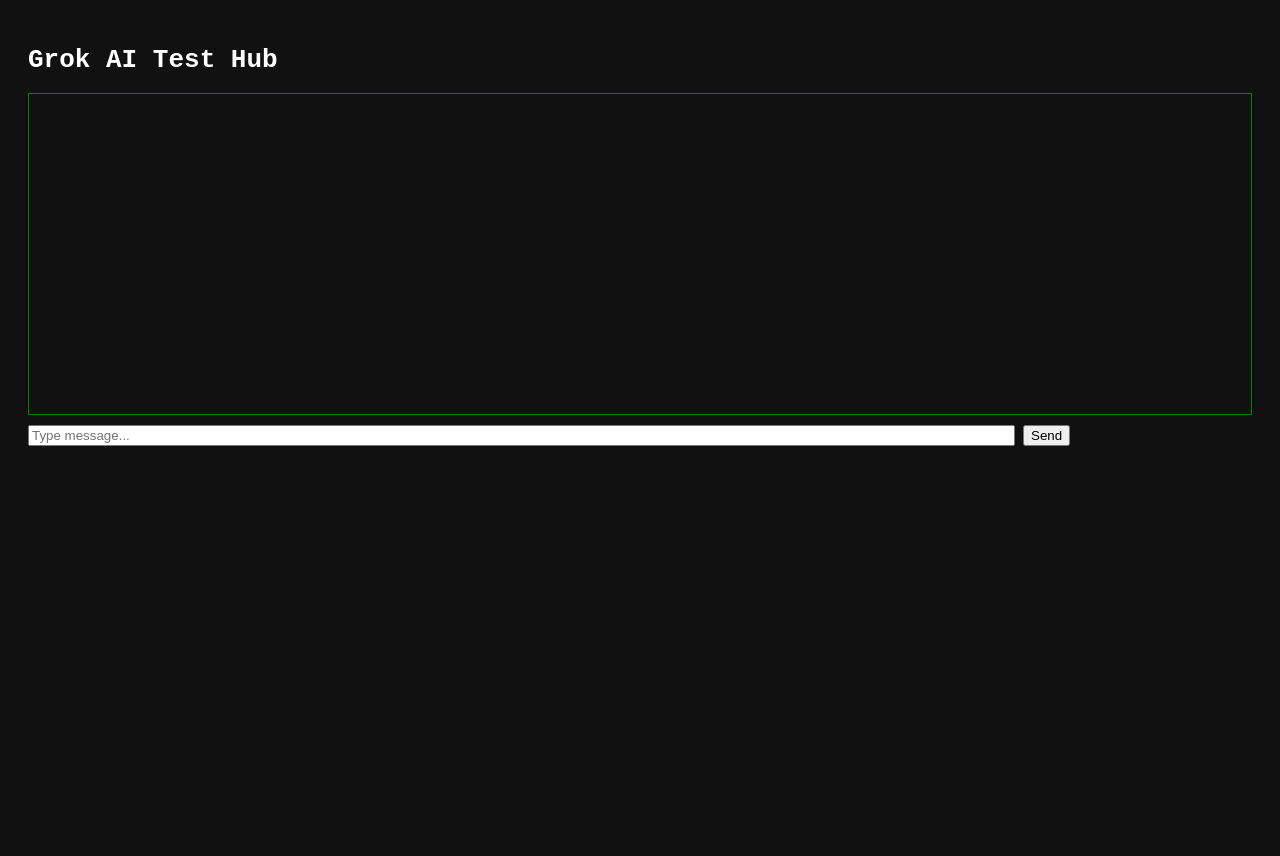
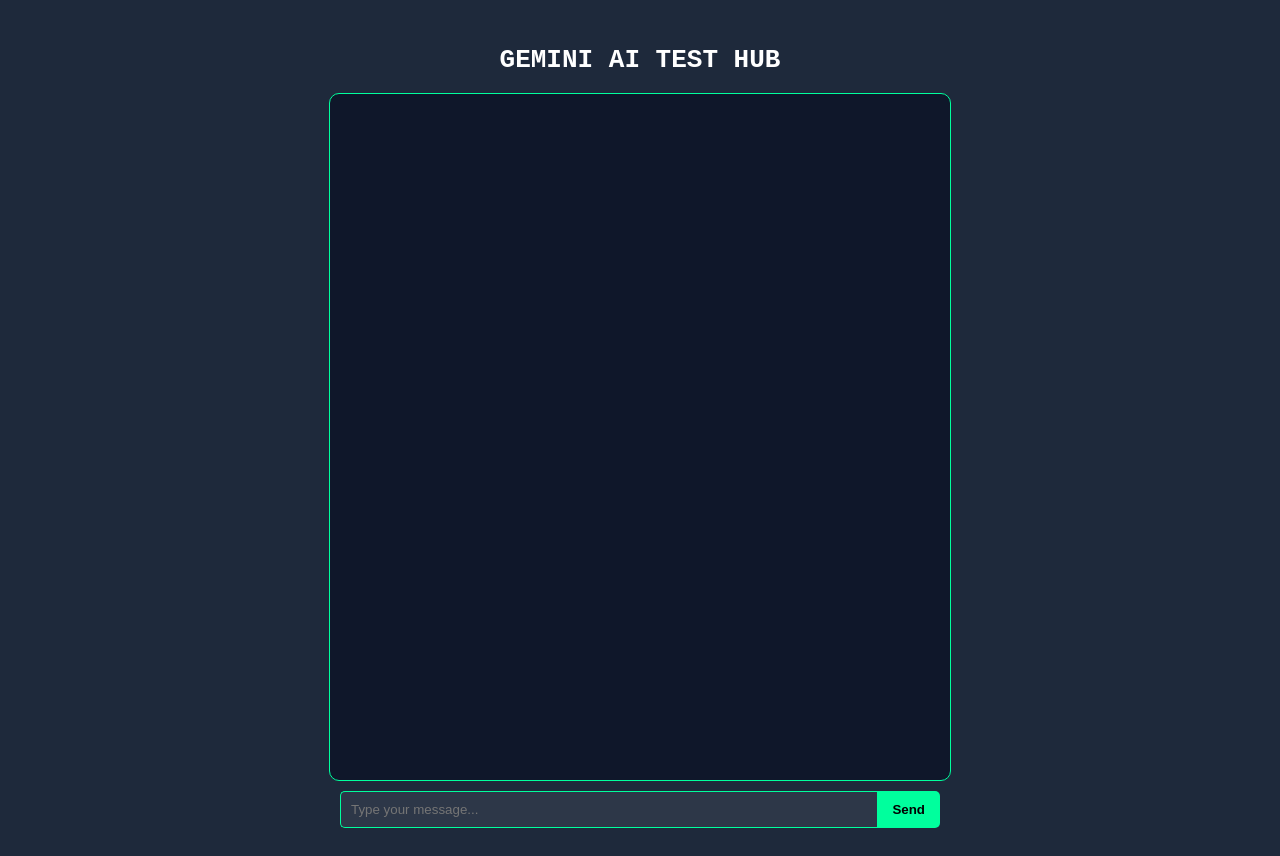
Before and after one commit to harrybrokk/Chatbot, a website: page public/index.html in a window 1280 px wide. Before the commit the page ends 800 px from the top, so only its background shows below. Drawn offline with nearby package versions, Linux system fonts and the light colour scheme; no server answers.

Commit message:
Update index.html

```diff
--- a/public/index.html
+++ b/public/index.html
@@ -2,20 +2,66 @@
 <html>
 <head>
     <meta charset="UTF-8">
-    <title>Grok Test</title>
+    <title>Gemini Test Hub</title>
     <script src="/socket.io/socket.io.js"></script>
     <style>
-        body { background: #111; color: #fff; padding: 20px; font-family: monospace; }
-        #output { border: 1px solid green; height: 300px; overflow-y: scroll; padding: 10px; margin-bottom: 10px; }
-        .user { color: cyan; }
-        .grok { color: lightgreen; }
+        body {
+            background: #1e293b;
+            color: #fff;
+            padding: 20px;
+            font-family: monospace;
+            display: flex;
+            flex-direction: column;
+            height: 100vh;
+            align-items: center;
+        }
+        #output {
+            border: 1px solid #00ff9d;
+            flex-grow: 1;
+            width: 100%;
+            max-width: 600px;
+            overflow-y: scroll;
+            padding: 10px;
+            margin-bottom: 10px;
+            border-radius: 10px;
+            background: #0f172a;
+        }
+        #input-container {
+            display: flex;
+            width: 100%;
+            max-width: 600px;
+            flex-shrink: 0;
+        }
+        #input {
+            flex-grow: 1;
+            padding: 10px;
+            border: 1px solid #00ff9d;
+            border-right: none;
+            border-radius: 5px 0 0 5px;
+            background: #2d3748;
+            color: #fff;
+            outline: none;
+        }
+        button {
+            padding: 10px 15px;
+            background: #00ff9d;
+            color: #000;
+            border: none;
+            border-radius: 0 5px 5px 0;
+            font-weight: bold;
+        }
+        .user-msg { color: cyan; margin-bottom: 5px; }
+        .gemini-msg { color: lightgreen; margin-bottom: 5px; }
+        .system-msg { color: yellow; margin-bottom: 5px; }
     </style>
 </head>
 <body>
-    <h1>Grok AI Test Hub</h1>
+    <h1>GEMINI AI TEST HUB</h1>
     <div id="output"></div>
-    <input type="text" id="input" placeholder="Type message..." style="width: 80%;">
-    <button onclick="sendMessage()">Send</button>
+    <div id="input-container">
+        <input type="text" id="input" placeholder="Type your message...">
+        <button onclick="sendMessage()">Send</button>
+    </div>
 
     <script>
         const socket = io();
@@ -33,16 +79,23 @@
             const message = input.value;
             if (!message) return;
 
-            log('You', message, 'user');
+            log('You', message, 'user-msg');
             socket.emit('chat-message', message);
             input.value = '';
         }
 
         socket.on('message', function(data) {
-            log(data.user, data.text, data.type === 'sent' ? 'user' : 'grok');
+            let className = 'system-msg';
+            if (data.type === 'sent') {
+                className = 'user-msg';
+            } else if (data.type === 'received') {
+                className = 'gemini-msg';
+            }
+            log(data.user, data.text, className);
         });
+
         socket.on('connect', () => {
-             log('System', 'Connected to server', 'system');
+             log('System', 'Connected to server', 'system-msg');
         });
     </script>
 </body>
```
